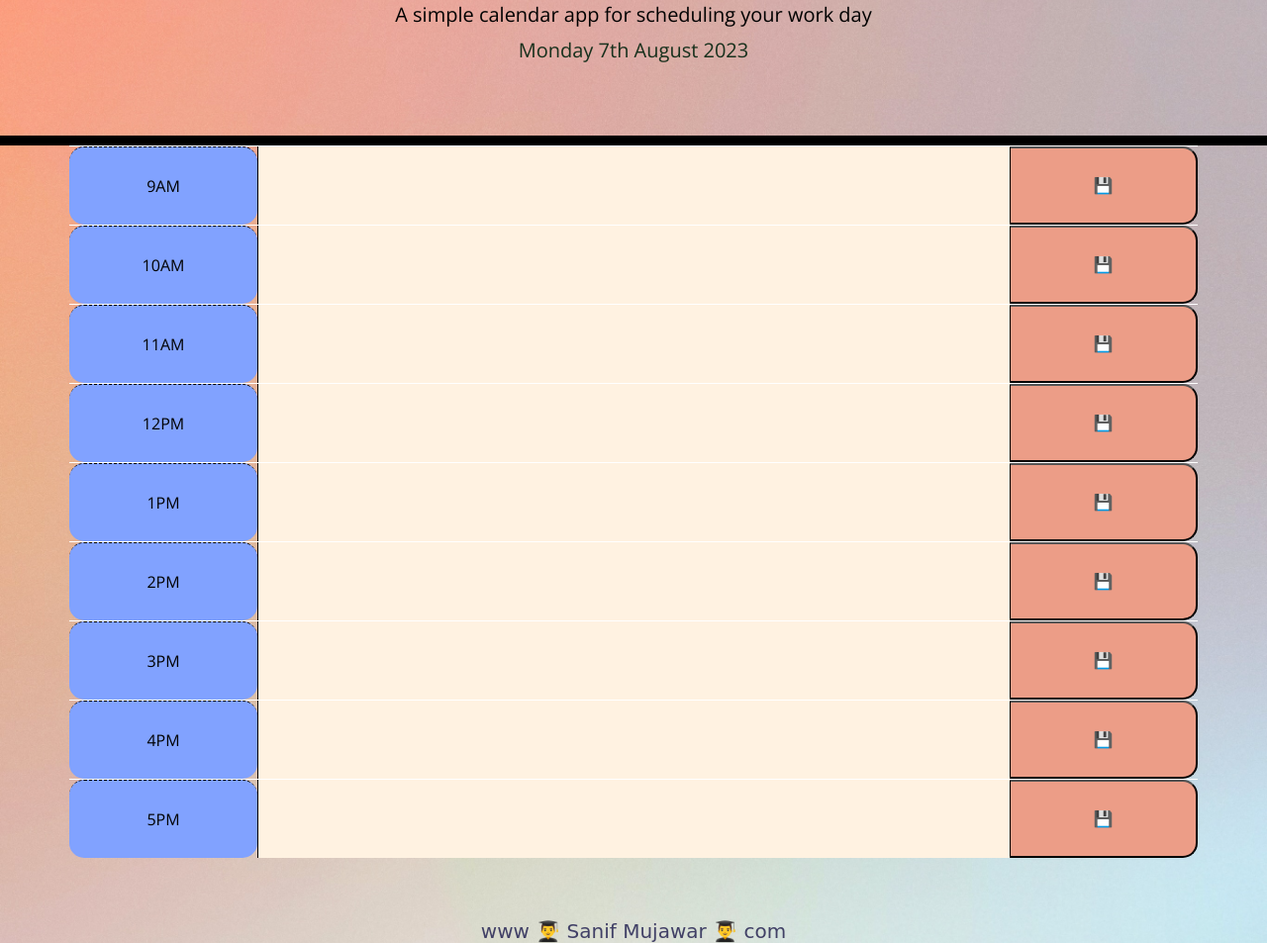
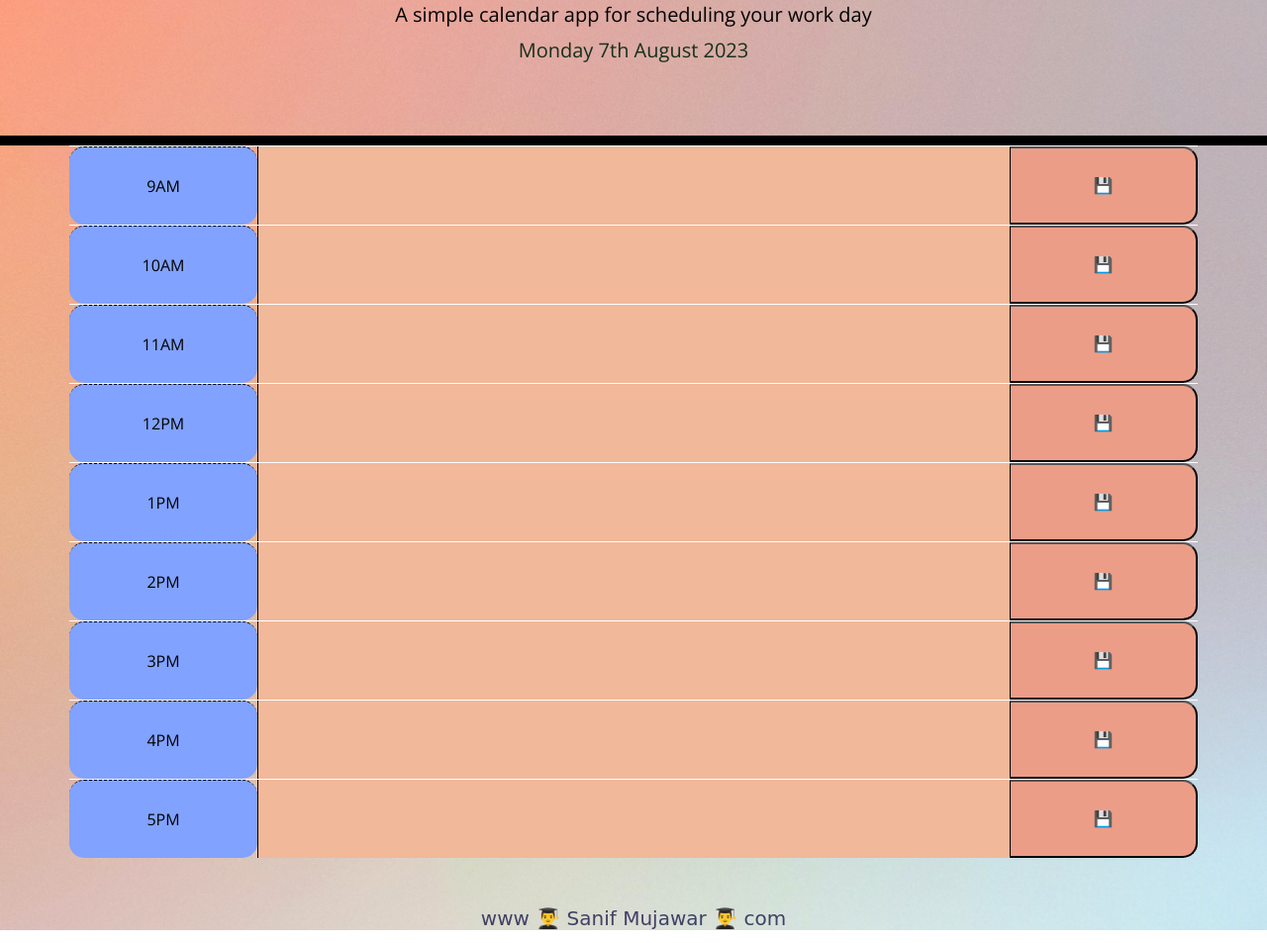
Before and after one commit to sanifmujawar/Daily-Planner-App, a plain HTML site: page index.html in a window 1280 px wide. Shown: the part 140-1093 px from the top of the page at 99% size. Drawn offline with nearby package versions, Linux system fonts and the light colour scheme.

Commit message:
Updated color and layots of present, future and past time

```diff
--- a/style.css
+++ b/style.css
@@ -51,8 +51,8 @@ header {
 }
 
 .past {
-  background-color: #d3d3d3;
-  color: white;
+  background-color: #FFF2E1;
+  color: black;
 }
 
 .present {
@@ -61,8 +61,8 @@ header {
 }
 
 .future {
-  background-color: #FFF2E1;
-  color: white;
+  background-color: #F1B89A;
+  color: black;
 }
 
 .saveBtn {
@@ -87,7 +87,7 @@ header {
 }
 
 footer {
-  margin-top: 5%;
+  margin-top: 4%;
   color: #414066;
   text-align: center;
   font-family: 'Indie Flower', cursive;
```
